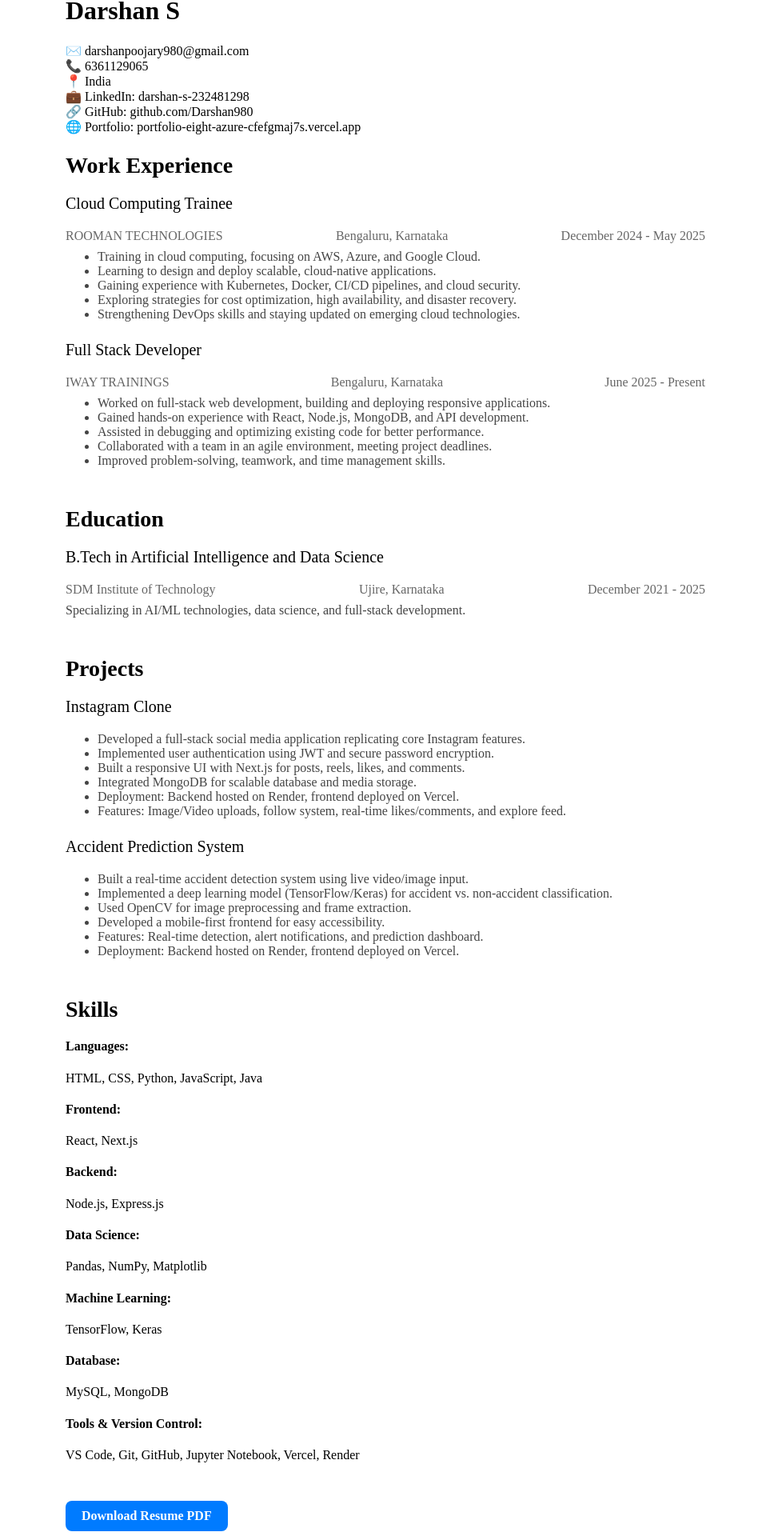
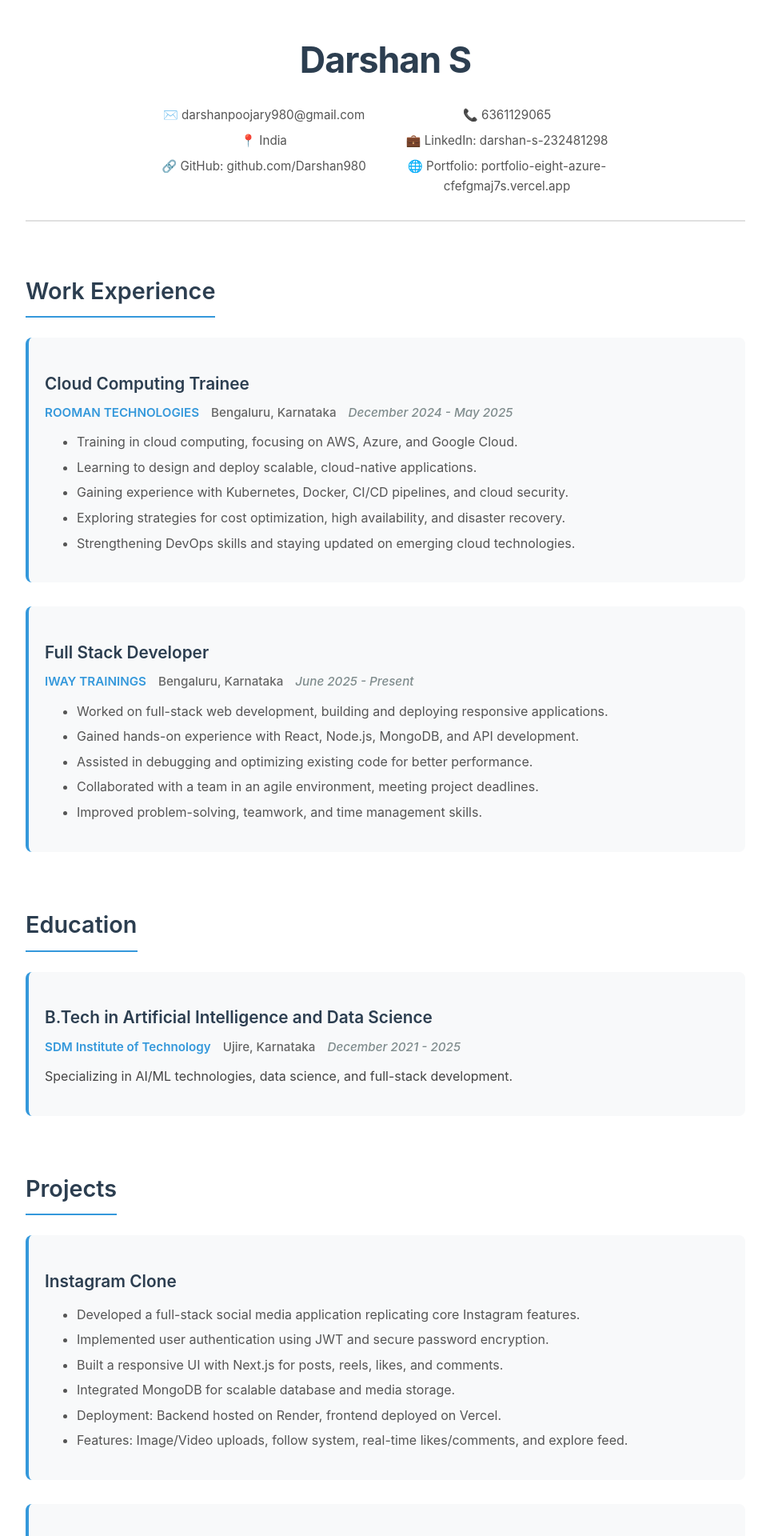
Before and after one commit to Darshan980/portfolio, a React (Vite) app: page /resume in a window 1280 px wide. Shown: the part 98-2018 px from the top of the page at 80% size, without its empty margins (158-1121 px from the left). Built offline with nearby package versions, Linux system fonts and the light colour scheme.

Commit message:
Update Resume.css

```diff
--- a/src/pages/Resume.css
+++ b/src/pages/Resume.css
@@ -1,64 +1,300 @@
 /* Resume Page Styles */
-
 .resume-container {
-    max-width: 800px;
+  max-width: 900px;
   margin: 0 auto;
-    padding: 64px 16px;
+  padding: 100px 20px 40px;
+  font-family: -apple-system, BlinkMacSystemFont, 'Segoe UI', Roboto, sans-serif;
+  line-height: 1.6;
+  color: #333;
 }
 
-  .resume-title {
-    font-size: 2.5rem;
-    font-weight: bold;
+/* Header Section */
+.resume-header {
   text-align: center;
-    margin-bottom: 32px;
+  margin-bottom: 40px;
+  padding-bottom: 30px;
+  border-bottom: 2px solid #e0e0e0;
 }
 
+.resume-name {
+  font-size: 2.8rem;
+  font-weight: 700;
+  margin-bottom: 20px;
+  color: #2c3e50;
+  letter-spacing: -1px;
+}
+
+.contact-info {
+  display: grid;
+  grid-template-columns: repeat(auto-fit, minmax(280px, 1fr));
+  gap: 8px;
+  max-width: 600px;
+  margin: 0 auto;
+}
+
+.contact-item {
+  font-size: 0.95rem;
+  color: #555;
+}
+
+/* Section Titles */
 .resume-section {
-    margin-bottom: 48px;
+  margin-bottom: 45px;
 }
 
 .resume-section-title {
-    font-size: 1.75rem;
+  font-size: 1.8rem;
   font-weight: 600;
-    margin-bottom: 16px;
+  margin-bottom: 25px;
+  color: #2c3e50;
+  border-bottom: 2px solid #3498db;
+  padding-bottom: 8px;
+  display: inline-block;
 }
 
+/* Resume Items */
 .resume-item {
-    margin-bottom: 24px;
+  margin-bottom: 30px;
+  padding: 20px;
+  background: #f8f9fa;
+  border-radius: 8px;
+  border-left: 4px solid #3498db;
 }
 
 .resume-item-title {
-    font-size: 1.25rem;
-    font-weight: 500;
+  font-size: 1.3rem;
+  font-weight: 600;
+  color: #2c3e50;
+  margin-bottom: 8px;
 }
 
 .resume-item-meta {
   display: flex;
-    justify-content: space-between;
+  flex-wrap: wrap;
+  gap: 15px;
   color: #666;
-    font-size: 1rem;
-    margin-top: 4px;
+  font-size: 0.95rem;
+  margin-bottom: 12px;
+  font-weight: 500;
+}
+
+.resume-item-meta .company,
+.resume-item-meta .institution {
+  color: #3498db;
+  font-weight: 600;
+}
+
+.resume-item-meta .period,
+.resume-item-meta .year {
+  color: #7f8c8d;
+  font-style: italic;
 }
 
 .resume-item-description {
-    margin-top: 8px;
+  margin-top: 12px;
   font-size: 1rem;
   color: #444;
 }
 
+.resume-item-description ul {
+  margin: 0;
+  padding-left: 20px;
+}
+
+.resume-item-description li {
+  margin-bottom: 6px;
+  color: #555;
+}
+
+/* Skills Section */
+.skills-container {
+  display: grid;
+  gap: 18px;
+}
+
+.skill-group {
+  background: #f8f9fa;
+  padding: 18px;
+  border-radius: 8px;
+  border-left: 4px solid #3498db;
+}
+
+.skill-category {
+  font-size: 1.1rem;
+  font-weight: 600;
+  color: #2c3e50;
+  margin-bottom: 8px;
+}
+
+.skill-items {
+  margin: 0;
+  color: #555;
+  font-size: 1rem;
+  line-height: 1.5;
+}
+
 /* Resume Download Button */
+.resume-download-container {
+  text-align: center;
+  margin-top: 50px;
+  padding-top: 30px;
+  border-top: 2px solid #e0e0e0;
+}
+
 .resume-download {
   display: inline-block;
-    background-color: #007bff;
+  background: linear-gradient(135deg, #3498db, #2980b9);
   color: white;
-    font-weight: bold;
-    padding: 10px 20px;
-    border-radius: 8px;
+  font-weight: 600;
+  padding: 15px 30px;
+  border-radius: 25px;
   text-align: center;
   text-decoration: none;
-    transition: background-color 0.3s ease;
+  transition: all 0.3s ease;
+  box-shadow: 0 4px 15px rgba(52, 152, 219, 0.3);
+  font-size: 1.1rem;
 }
 
 .resume-download:hover {
-    background-color: #0056b3;
+  background: linear-gradient(135deg, #2980b9, #1f4e79);
+  transform: translateY(-2px);
+  box-shadow: 0 6px 20px rgba(52, 152, 219, 0.4);
+  color: white;
+  text-decoration: none;
 }
+
+/* Mobile Responsive Styles */
+@media (max-width: 768px) {
+  .resume-container {
+    padding: 80px 15px 30px;
+    max-width: 100%;
+  }
+
+  .resume-name {
+    font-size: 2.2rem;
+    margin-bottom: 15px;
+  }
+
+  .contact-info {
+    grid-template-columns: 1fr;
+    gap: 6px;
+    text-align: center;
+  }
+
+  .contact-item {
+    font-size: 0.9rem;
+  }
+
+  .resume-section-title {
+    font-size: 1.5rem;
+    margin-bottom: 20px;
+  }
+
+  .resume-item {
+    padding: 15px;
+    margin-bottom: 25px;
+  }
+
+  .resume-item-title {
+    font-size: 1.15rem;
+  }
+
+  .resume-item-meta {
+    flex-direction: column;
+    gap: 5px;
+    align-items: flex-start;
+  }
+
+  .resume-item-meta .period,
+  .resume-item-meta .year {
+    font-size: 0.85rem;
+  }
+
+  .resume-item-description {
+    font-size: 0.95rem;
+  }
+
+  .skill-group {
+    padding: 15px;
+  }
+
+  .skill-category {
+    font-size: 1rem;
+  }
+
+  .skill-items {
+    font-size: 0.95rem;
+  }
+
+  .resume-download {
+    padding: 12px 25px;
+    font-size: 1rem;
+    margin: 0 10px;
+  }
+}
+
+@media (max-width: 480px) {
+  .resume-container {
+    padding: 70px 10px 20px;
+  }
+
+  .resume-name {
+    font-size: 1.9rem;
+  }
+
+  .contact-info {
+    gap: 4px;
+  }
+
+  .contact-item {
+    font-size: 0.85rem;
+    word-break: break-word;
+  }
+
+  .resume-section-title {
+    font-size: 1.3rem;
+  }
+
+  .resume-item {
+    padding: 12px;
+    border-left-width: 3px;
+  }
+
+  .resume-item-title {
+    font-size: 1.1rem;
+  }
+
+  .resume-item-description {
+    font-size: 0.9rem;
+  }
+
+  .resume-download {
+    padding: 10px 20px;
+    font-size: 0.95rem;
+    border-radius: 20px;
+  }
+}
+
+/* Print Styles */
+@media print {
+  .resume-container {
+    padding: 0;
+    max-width: none;
+    font-size: 12px;
+  }
+
+  .resume-download-container {
+    display: none;
+  }
+
+  .resume-item {
+    background: white;
+    border: 1px solid #ddd;
+    page-break-inside: avoid;
+  }
+
+  .contact-info {
+    grid-template-columns: repeat(2, 1fr);
+    gap: 4px;
+  }
+}
```
Lines whose indentation alone changed are shown as unchanged.
